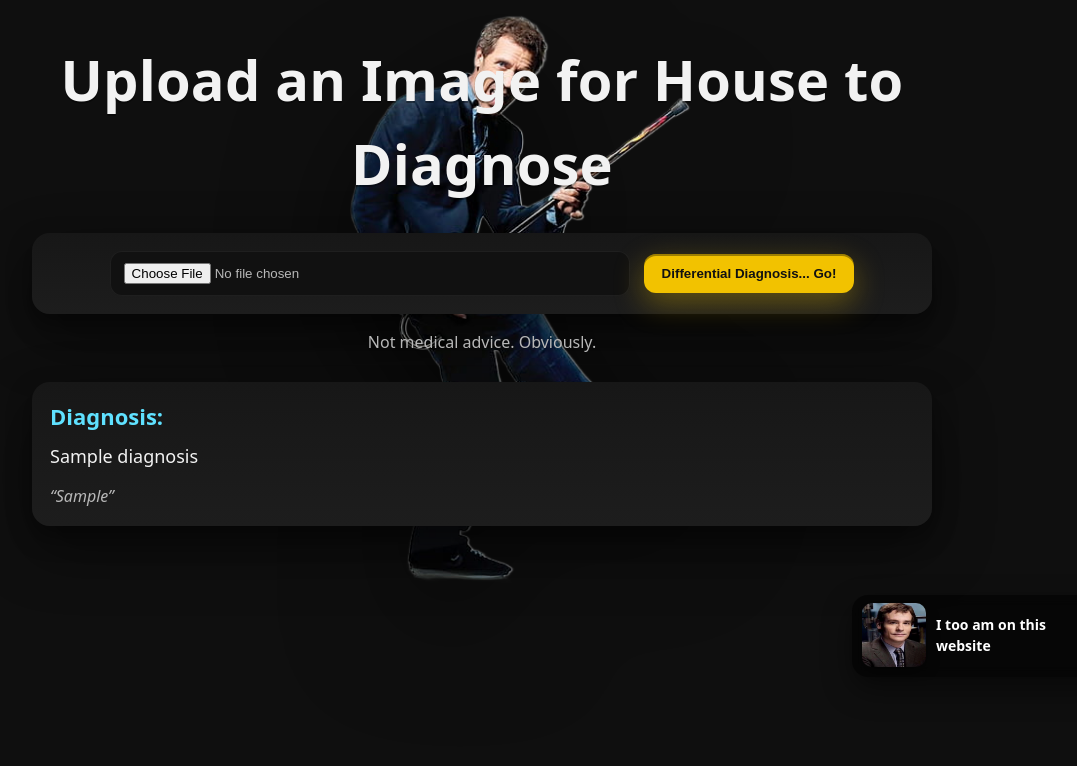
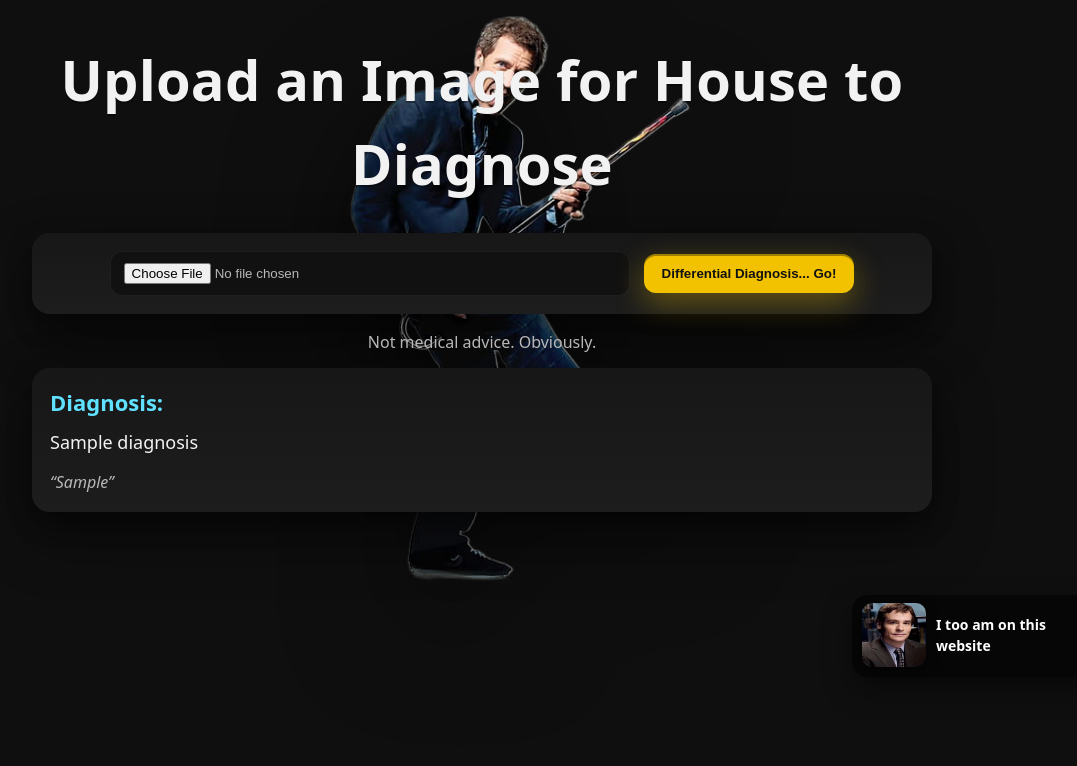
Before and after one commit to NKalus/HouseDDX, a Flask app: template templates/index.html in a window 1280 px wide. Shown: the part 107-873 px from the top of the page, without its empty margins (158-1235 px from the left). Run offline with Flask 3, Linux system fonts and the light colour scheme; the template is opened without the code that fills it: most values are stand-ins (such as "Sample title", 1, 10 or a date in 2020); some libraries are stand-ins or nearby versions.

Commit message:
Update style.css

```diff
--- a/static/style.css
+++ b/static/style.css
@@ -104,7 +104,7 @@ button:active{ transform:translateY(1px) }
 }
 
 /* ---- Diagnosis card ---- */
-.dx{ margin-top:28px; text-align:left }
+.dx{ margin-top:14px; text-align:left }
 .dx h2{
   margin:0 0 10px;
   color:var(--teal);
```
